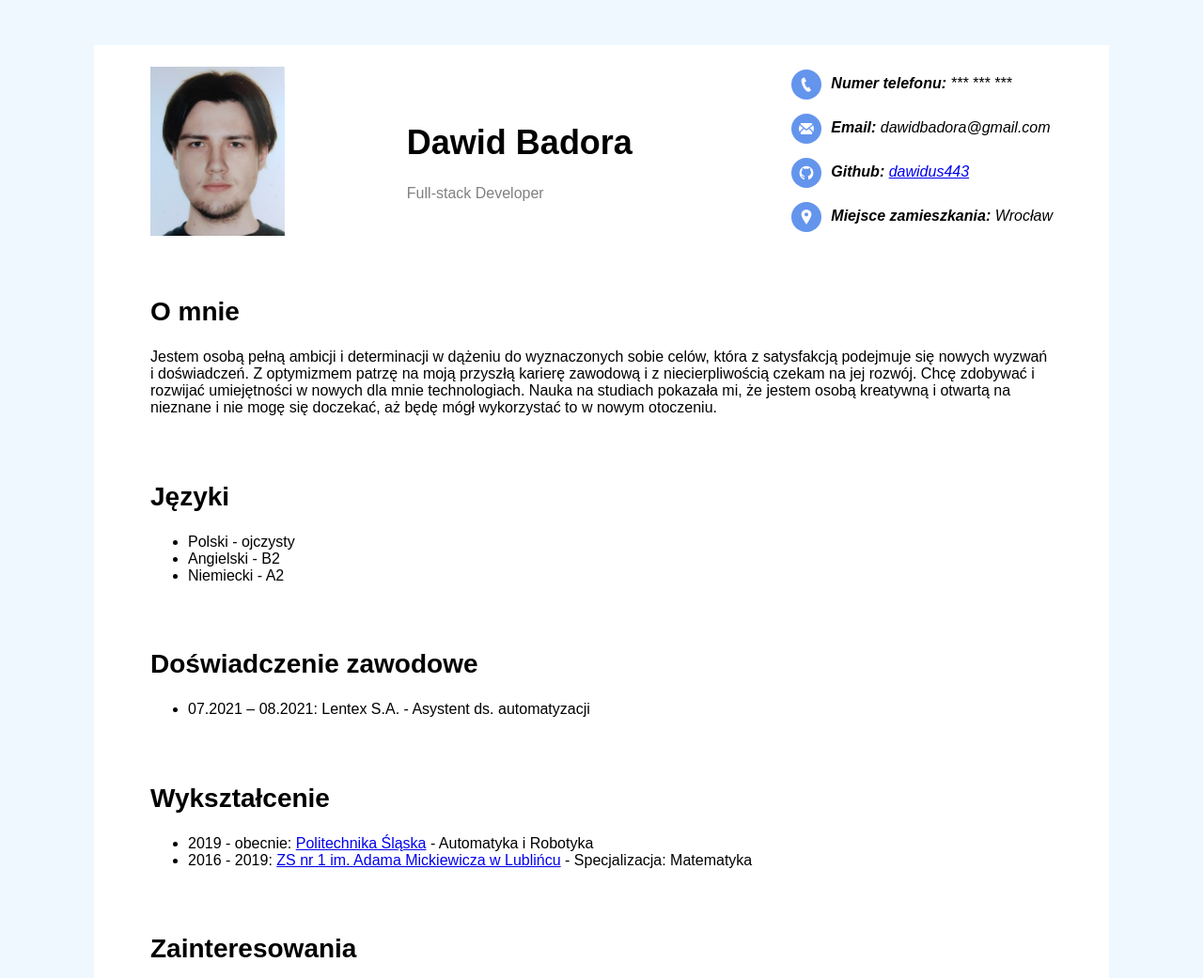
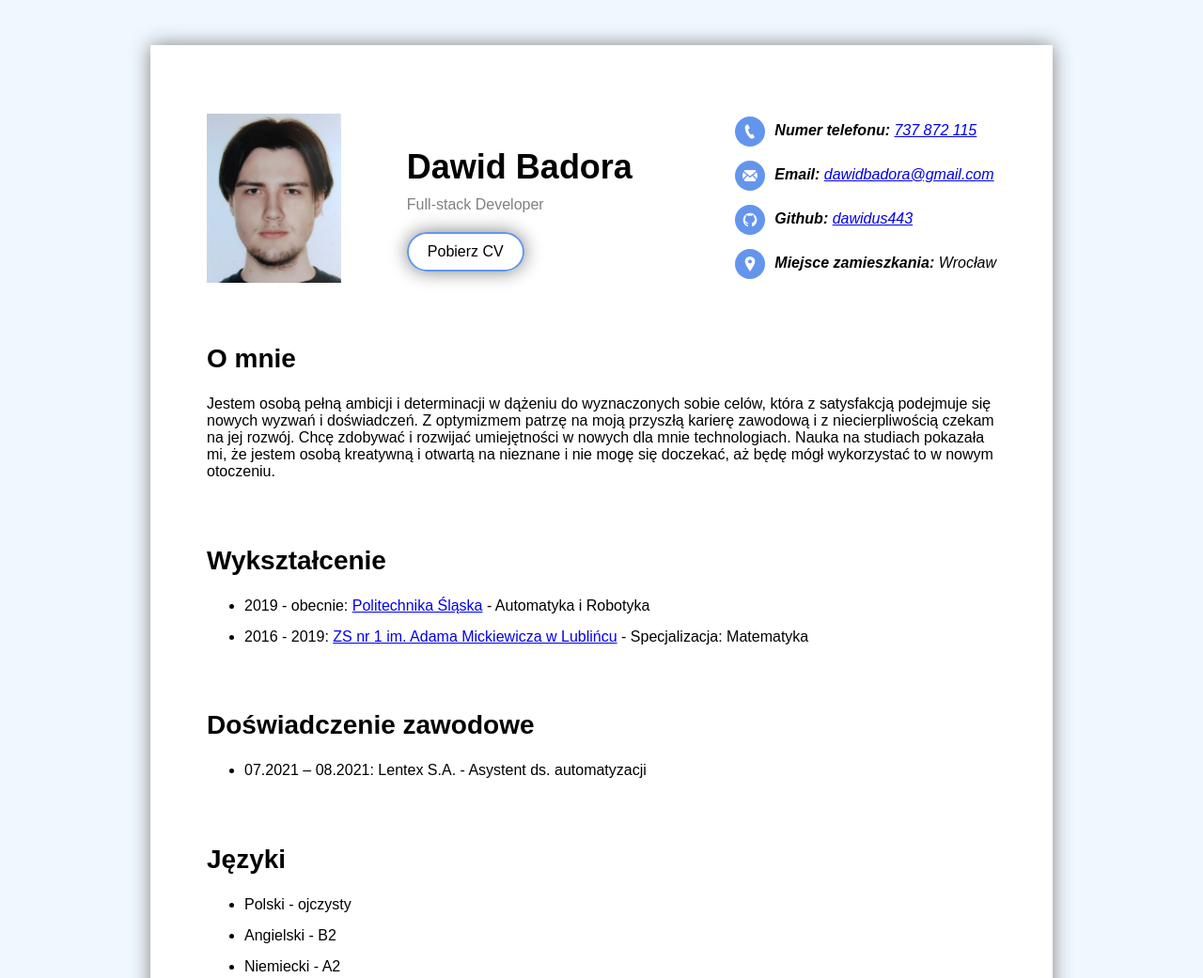
Before and after one commit to dawidus443/CV, a plain HTML site: page index.html in a window 1280 px wide. Shown: the top 1041 px of the page at 94% size. Drawn offline with Linux system fonts and the light colour scheme.

Commit message:
CV - final version

```diff
--- a/index.html
+++ b/index.html
@@ -5,16 +5,20 @@
         <link rel="stylesheet" href="style.css"/>
     </head>
     <body>
+        <div class="container">
             <header>
                 <img class = "profile-picture" src="picture_of_me.png"/>
                 <div>
                     <h1>Dawid Badora</h1>
                     <span>Full-stack Developer</span>
+                    <div>
+                        <a class="cv-download-link" href="https://store1.gofile.io/download/84ff79af-8d4e-4407-b14c-4f43ac0b5820/CV_Dawid_Badora.pdf">Pobierz CV</a>
+                    </div>
                 </div>
                 <address>
                     <ul>
-                    <li><img class="address-icon circle" src="icons/phone_icon.png"/><b>Numer telefonu:</b> *** *** ***</li>
-                    <li><img class="address-icon circle" src="icons/mail_icon.png"/><b>Email:</b> dawidbadora@gmail.com</li>
+                        <li><img class="address-icon circle" src="icons/phone_icon.png"/><b>Numer telefonu:</b> <a href="tel:737872115"> 737 872 115 </a> </li>
+                        <li><img class="address-icon circle" src="icons/mail_icon.png"/><b>Email:</b> <a href="mailto:dawidbadora@gmail.com" >dawidbadora@gmail.com </a></li>
                         <li><img class="address-icon circle" src="icons/github_icon.png"/><b>Github:</b> <a href="https://github.com/dawidus443">dawidus443</a></li>
                         <li><img class="address-icon circle" src="icons/pin_icon.png"/><b>Miejsce zamieszkania:</b> Wrocław</li>
                     </ul>
@@ -33,11 +37,10 @@
                     </p>
                 </section>
                 <section>
-                <h2>Języki</h2>
+                    <h2>Wykształcenie</h2>
                     <ul>
-                        <li>Polski - ojczysty</li>
-                        <li>Angielski - B2</li>
-                        <li>Niemiecki - A2</li>
+                        <li>2019 - obecnie: <a href="https://www.polsl.pl">Politechnika Śląska</a> - Automatyka i Robotyka</li>
+                        <li>2016 - 2019: <a href="https://mickiewicz.net.pl/am/"> ZS nr 1 im. Adama Mickiewicza w Lublińcu</a> - Specjalizacja: Matematyka</li>
                     </ul>
                 </section>
                 <section>
@@ -47,10 +50,11 @@
                     </ul>
                 </section>
                 <section>
-                <h2>Wykształcenie</h2>
+                    <h2>Języki</h2>
                     <ul>
-                    <li>2019 - obecnie: <a href="https://www.polsl.pl">Politechnika Śląska</a> - Automatyka i Robotyka</li>
-                    <li>2016 - 2019: <a href="https://mickiewicz.net.pl/am/"> ZS nr 1 im. Adama Mickiewicza w Lublińcu</a> - Specjalizacja: Matematyka</li>
+                        <li>Polski - ojczysty</li>
+                        <li>Angielski - B2</li>
+                        <li>Niemiecki - A2</li>
                     </ul>
                 </section>
                 <section>
@@ -74,6 +78,7 @@
                         </li>
                     </ul>
                 </section>
+            </div>
         </main>
     </body>
 </html>
--- a/style.css
+++ b/style.css
@@ -7,37 +7,50 @@
 
     h1 {
         font-size: 36px;
+        margin-bottom: 10px;
 
     }
+
     h2 {
         font-size: 28px;
 
     }
+
     h3{
         margin-top: 5px;
     }
+
     span {
         color: grey;
+    }
 
+    .container{
+        box-shadow: 0 0 20px grey;
+        width:960px;
+        margin: 0 auto;
+        background-color: white;
     }
+
     section,
     header{
         padding: 10px 60px 20px 60px;
-        background-color: white;
-        width:960px;
-        margin: 0 auto;
     }
+
     header{
         display: flex;
         align-items: center;
         justify-content: space-between;
+        padding-top: 60px;
     }
+
     header ul{
         list-style: none;
     }
-    header li{
+
+    li{
         margin-bottom: 15px;
     }
+
     .address-icon {
         width: 16px;
         height: 16px;
@@ -46,24 +59,56 @@
         padding: 8px;
         vertical-align: middle;
     }
+
     .circle{
         border-radius: 50%;
     }
+
     .profile-picture{
         height: 180px;
     }
+
     .hobbies{
         list-style: none;
         padding: 0;
         display: flex;
         flex-wrap: wrap;
     }
+
     .hobbies li {
         width: 50%;
         display: flex;
         align-items: flex-start;
     }
+
     .hobbies li h3{
     margin-left: 20px;
     margin-bottom: 40px;
     }
+
+    .cv-download-link{
+        border: 2px solid cornflowerblue;
+        color: black;
+        text-decoration: none;
+        padding: 10px 20px;
+        display: inline-block;
+        margin-top: 20px;
+        border-radius: 26px;
+        transition: background-color 0.5s, color 0.5s;
+        box-shadow: 0 0 20px grey;
+    }
+
+    .cv-download-link:hover {
+        color: white;
+        background-color: cornflowerblue;
+    }
+
+    .cv-download-link:focus {
+        outline: none;
+        color: white;
+        background-color: cornflowerblue;
+    }
+
+    .cv-download-link:active {
+        text-decoration: underline;
+    }
```
Lines whose indentation alone changed are shown as unchanged.
